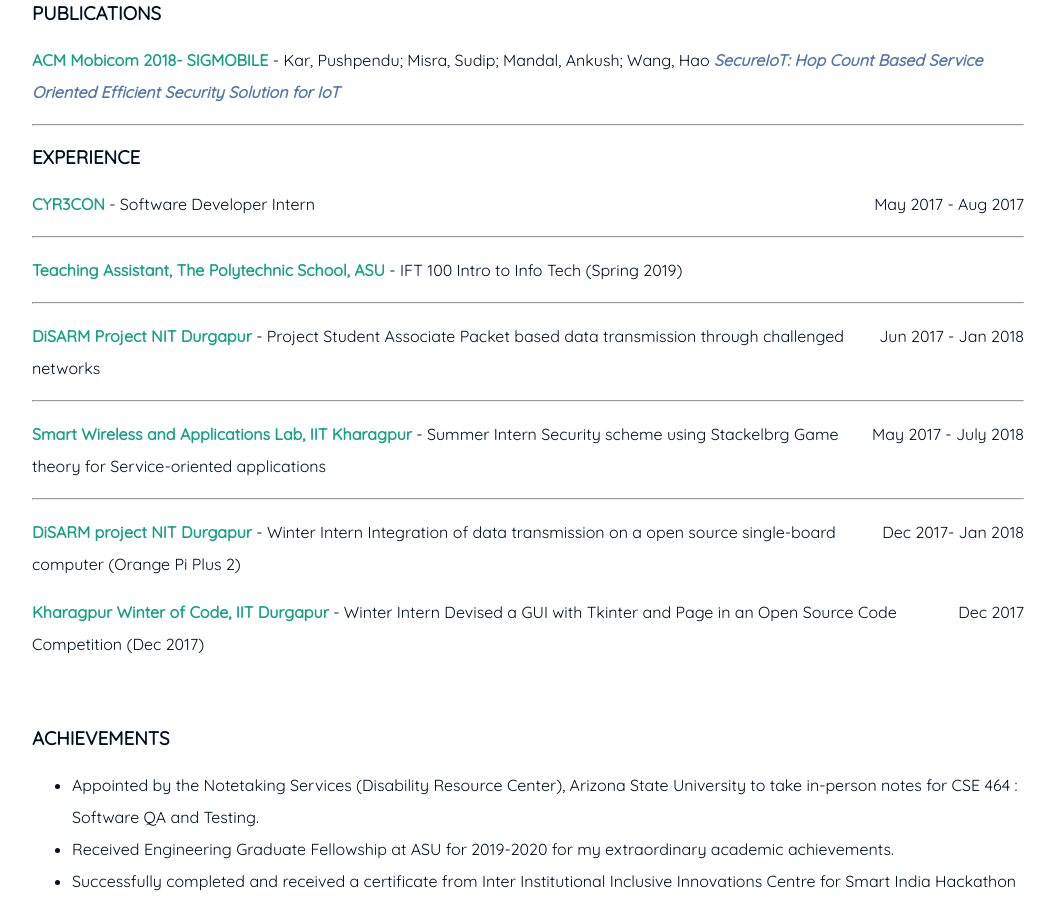
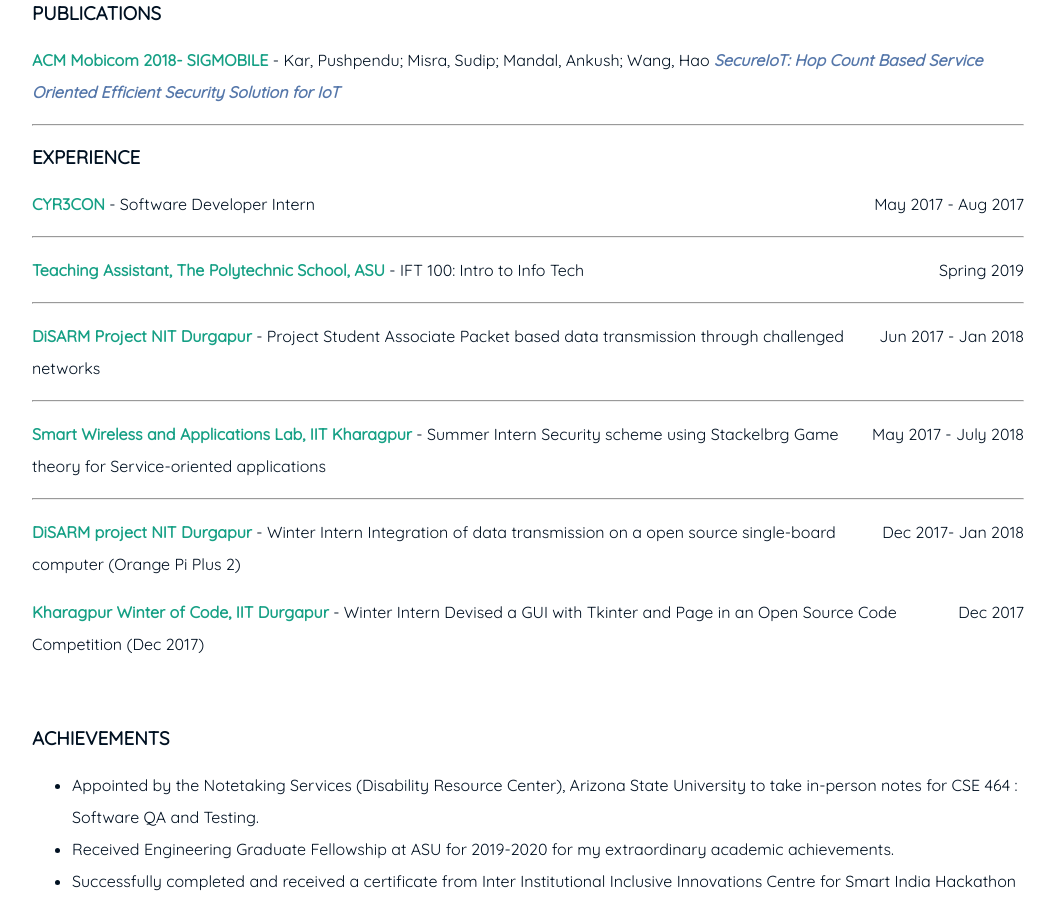
Before and after one commit to Ankush1529/Ankush1529.github.io, a Jekyll site: the page built from index.md, in a window 1280 px wide and 900 px high, scrolled down 1277 px. Shown: the whole window, without its empty margins (112-1167 px from the left). Built offline with Jekyll 4.4.1, drawn with Linux system fonts in a browser that asks for light colours.

Commit message:
made changes

```diff
--- a/index.md
+++ b/index.md
@@ -58,8 +58,8 @@ Ramkrishna Mission Vidyalaya, Narendrapur <span style="float: right; ">90%</span
 **CYR3CON** - Software Developer Intern <span style="float: right; ">May 2017 - Aug 2017</span>
 <hr>
 
-**Teaching Assistant, The Polytechnic School, ASU** -  <span style="float: right; "></span>
-IFT 100 Intro to Info Tech (Spring 2019)
+**Teaching Assistant, The Polytechnic School, ASU** -  <span style="float: right; ">Spring 2019</span>
+IFT 100: Intro to Info Tech
 <hr>
 
 **DiSARM Project NIT Durgapur** - Project Student Associate <span style="float: right; ">Jun 2017 - Jan 2018</span>
```
